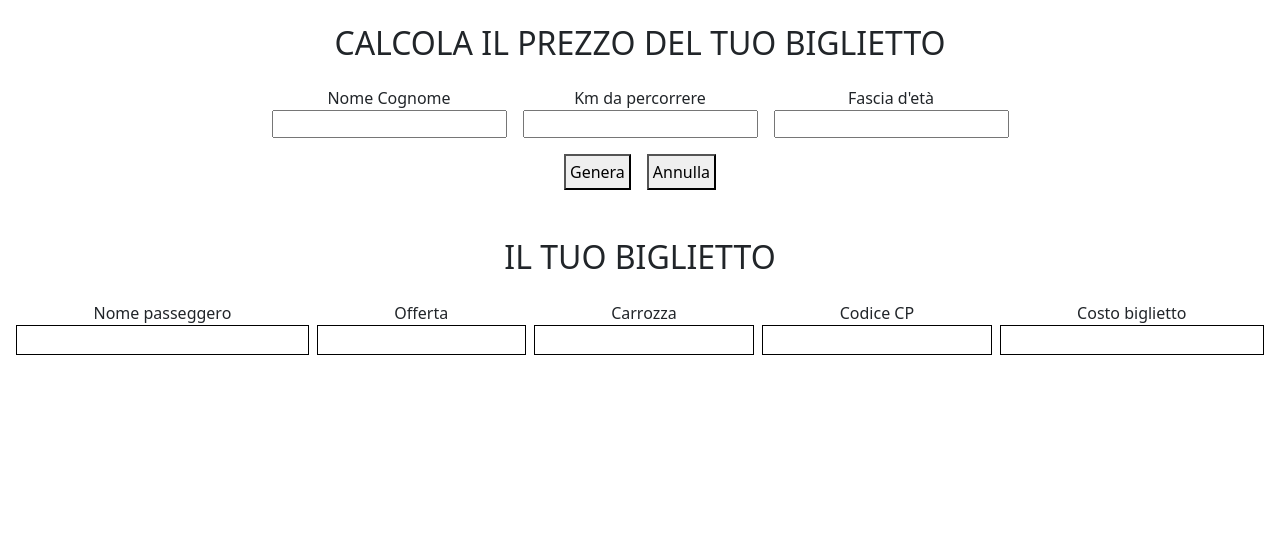
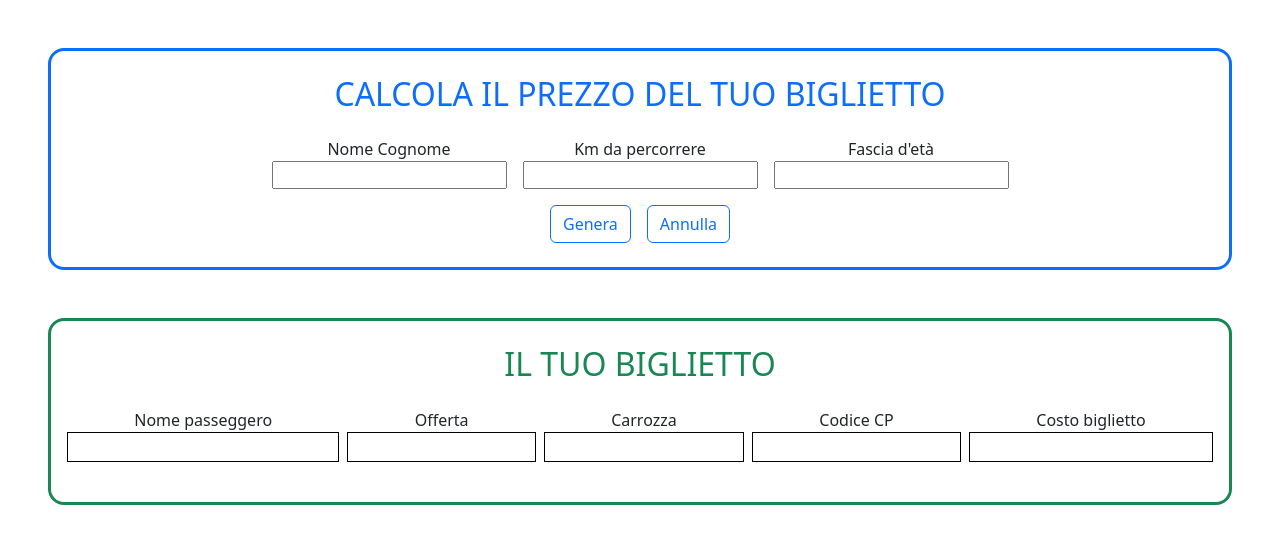
Before and after one commit to martinapiglio/js-biglietto-treno-form, a plain HTML site: page index.html in a window 1280 px wide. Drawn offline with nearby package versions, Linux system fonts and the light colour scheme.

Commit message:
correction js/css

```diff
--- a/css/style.css
+++ b/css/style.css
@@ -2,6 +2,14 @@
     margin: 0;
     padding: 0;
     box-sizing: border-box;
+}
+
+.calcolo h2 {
+    color: #0d6efd;
+}
+
+#ticket h2 {
+    color: #198754;
 }
 
 #ticketUserName,
--- a/index.html
+++ b/index.html
@@ -12,7 +12,7 @@
 </head>
 <body>
 
-    <div class="py-4 text-center">
+    <div class="m-5 py-4 text-center border border-primary border-3 rounded-4 calcolo">
 
         <h2 class="">CALCOLA IL PREZZO DEL TUO BIGLIETTO</h2>
 
@@ -42,13 +42,14 @@
         </div>
 
         <div class="d-flex justify-content-center gap-3">
-            <button class="p-1" id="generaButton">Genera</button>
-            <button class="p-1">Annulla</button>
+            <button class="btn btn-outline-primary" id="generaButton">Genera</button>
+            <button class="btn btn-outline-primary" id="annullaButton">Annulla</button>
 
         </div>
     </div>
 
-    <div class="py-4 text-center">
+    <div class="m-5 py-4 text-center border border-success border-3 rounded-4" id="ticket">
+        <!-- style="display: none; "-->
 
         <h2>IL TUO BIGLIETTO</h2>
 
--- a/js/script.js
+++ b/js/script.js
@@ -22,6 +22,10 @@ generaButton.addEventListener('click', function() {
 
     let userKm = parseInt(document.getElementById('userKm').value);
     let userAge = parseInt(document.getElementById('userAge').value);
+
+    if (!isNaN(userKm) && !isNaN(userAge) && (userName.value !=='')) {
+
+        document.getElementById("ticket").style.display = "block";
 
         let fullPrice = pricePerKm * userKm;
 
@@ -54,4 +58,19 @@ generaButton.addEventListener('click', function() {
         document.getElementById('ticketWagon').innerHTML = wagonNumber
         document.getElementById('ticketCode').innerHTML = codeNumber
 
+    } else {
+
+            console.log('check');
+
+        };
+
     });
+
+annullaButton.addEventListener('click', function() {
+
+    document.getElementById("ticket").style.display = "none";
+    userName.value = "";
+    userAge.value = "";
+    userKm.value = '';
+
+});
```
Lines whose indentation alone changed are shown as unchanged.
